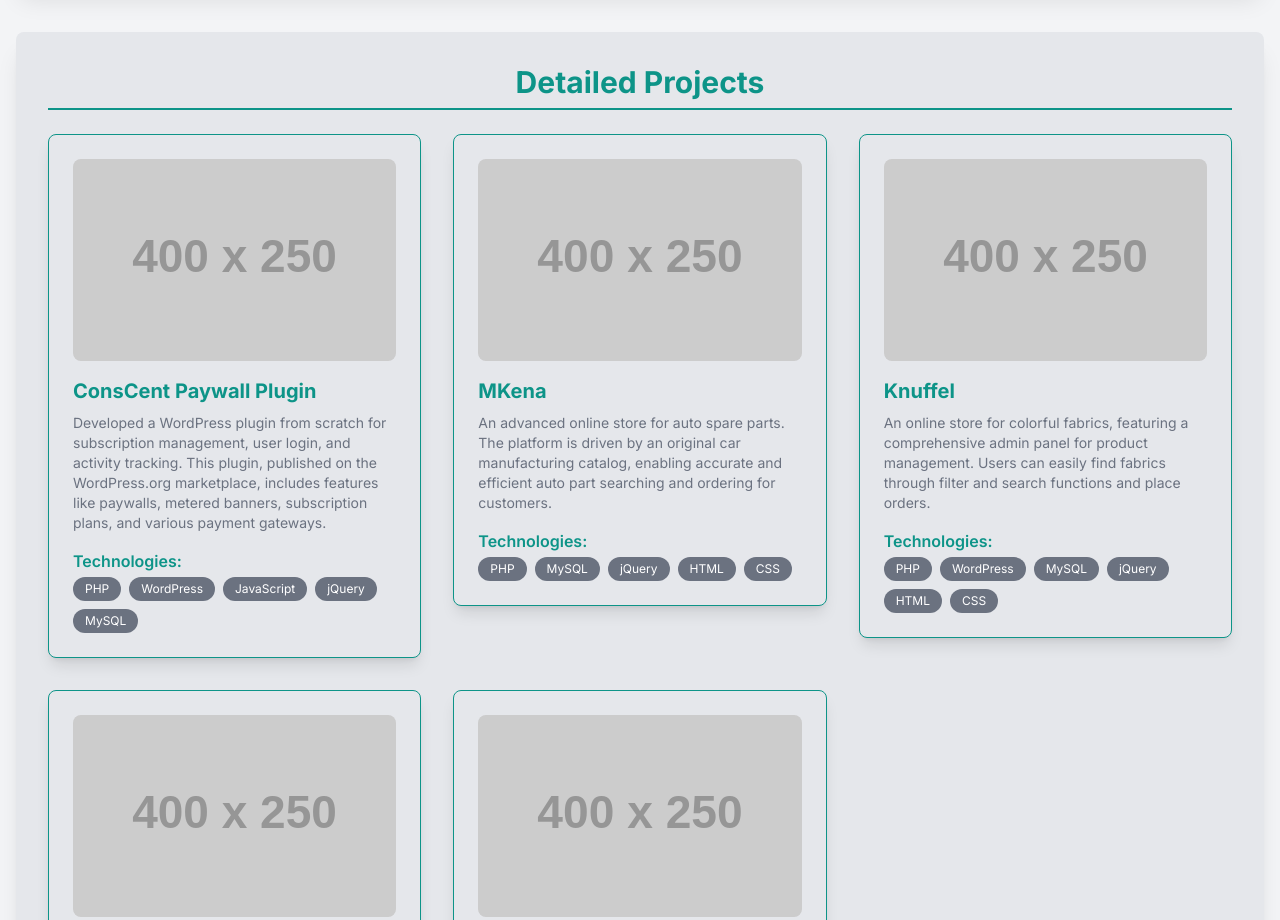
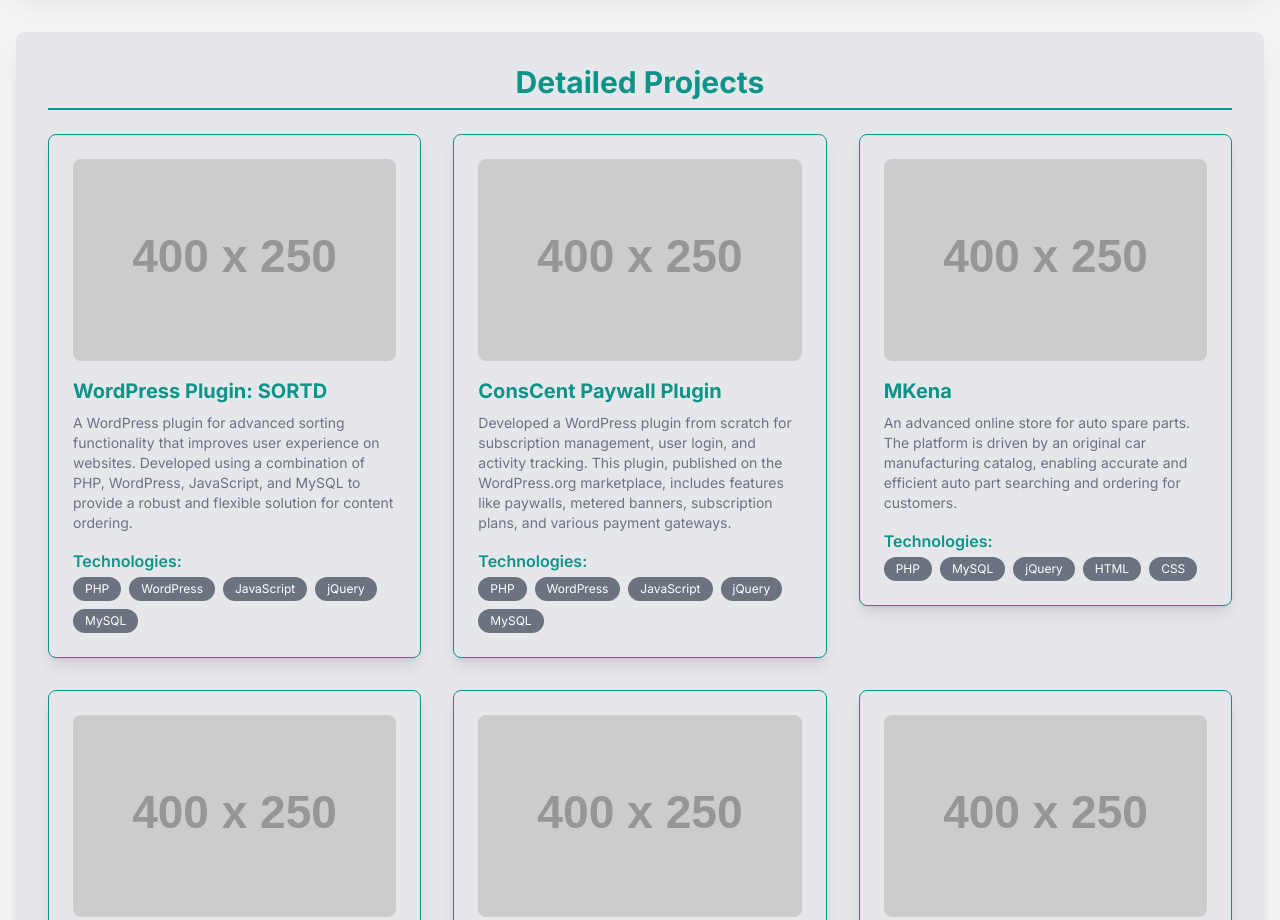
Before and after one commit to wordpress-saddam/portfolio, a plain HTML site: page index.html in a window 1280 px wide. Shown: the part 1880-2800 px from the top of the page. Drawn offline with nearby package versions, Linux system fonts and the light colour scheme; placeholder pictures from the web are drawn by us.

Commit message:
Update index.html

```diff
--- a/index.html
+++ b/index.html
@@ -153,6 +153,8 @@
             <div class="mt-8 flex justify-center space-x-4">
                 <a href="mailto:wordpress.saddam@gmail.com" class="bg-custom-primary text-white py-3 px-6 rounded-full font-bold shadow-lg hover:bg-custom-primary transition-colors">Email Me</a>
                 <a href="https://linkedin.com/in/saddam802216" target="_blank" class="bg-custom-secondary text-white py-3 px-6 rounded-full font-bold shadow-lg hover:bg-custom-primary transition-colors">LinkedIn</a>
+                <!-- Updated button to download the resume file -->
+                <a href="uploaded:saddam-resume.pdf" download class="bg-custom-primary text-white py-3 px-6 rounded-full font-bold shadow-lg hover:bg-custom-secondary transition-colors">Download Resume</a>
             </div>
         </section>
 
@@ -197,7 +199,28 @@
             <h3 class="text-3xl font-bold text-custom-primary mb-6 border-b-2 border-custom-primary pb-2 text-center">Detailed Projects</h3>
             <div class="grid grid-cols-1 md:grid-cols-2 lg:grid-cols-3 gap-8">
 
-                <!-- Project Card 1: ConsCent Paywall -->
+                <!-- Project Card 1: SORTD Plugin -->
+                <a href="https://wordpress.org/plugins/sortd/" target="_blank" class="block group cursor-pointer transform transition-transform hover:scale-105 hover:shadow-2xl">
+                    <div class="bg-custom-card p-6 rounded-lg shadow-lg border border-custom-primary">
+                        <img src="https://placehold.co/400x250/374151/D1D5DB?text=SORTD+Plugin" alt="SORTD Plugin" class="rounded-lg mb-4 w-full h-auto">
+                        <h4 class="text-xl font-bold text-custom-primary">WordPress Plugin: SORTD</h4>
+                        <p class="text-custom-secondary mt-2 text-sm">
+                            A WordPress plugin for advanced sorting functionality that improves user experience on websites. Developed using a combination of PHP, WordPress, JavaScript, and MySQL to provide a robust and flexible solution for content ordering.
+                        </p>
+                        <div class="mt-4">
+                            <p class="font-semibold text-custom-primary">Technologies:</p>
+                            <ul class="flex flex-wrap gap-2 mt-1">
+                                <li class="bg-custom-secondary text-white px-3 py-1 rounded-full text-xs">PHP</li>
+                                <li class="bg-custom-secondary text-white px-3 py-1 rounded-full text-xs">WordPress</li>
+                                <li class="bg-custom-secondary text-white px-3 py-1 rounded-full text-xs">JavaScript</li>
+                                <li class="bg-custom-secondary text-white px-3 py-1 rounded-full text-xs">jQuery</li>
+                                <li class="bg-custom-secondary text-white px-3 py-1 rounded-full text-xs">MySQL</li>
+                            </ul>
+                        </div>
+                    </div>
+                </a>
+
+                <!-- Project Card 2: ConsCent Paywall -->
                 <a href="https://wordpress.org/plugins/conscent-paywall/" target="_blank" class="block group cursor-pointer transform transition-transform hover:scale-105 hover:shadow-2xl">
                     <div class="bg-custom-card p-6 rounded-lg shadow-lg border border-custom-primary">
                         <img src="https://placehold.co/400x250/374151/D1D5DB?text=ConsCent+Paywall" alt="ConsCent Paywall Plugin" class="rounded-lg mb-4 w-full h-auto">
@@ -218,7 +241,7 @@
                     </div>
                 </a>
 
-                <!-- Project Card 2: MKena -->
+                <!-- Project Card 3: MKena -->
                 <a href="#" target="_blank" class="block group cursor-pointer transform transition-transform hover:scale-105 hover:shadow-2xl">
                     <div class="bg-custom-card p-6 rounded-lg shadow-lg border border-custom-primary">
                         <img src="https://placehold.co/400x250/374151/D1D5DB?text=MKena" alt="MKena E-commerce" class="rounded-lg mb-4 w-full h-auto">
@@ -239,7 +262,7 @@
                     </div>
                 </a>
 
-                <!-- Project Card 3: Knuffel -->
+                <!-- Project Card 4: Knuffel -->
                 <a href="#" target="_blank" class="block group cursor-pointer transform transition-transform hover:scale-105 hover:shadow-2xl">
                     <div class="bg-custom-card p-6 rounded-lg shadow-lg border border-custom-primary">
                         <img src="https://placehold.co/400x250/374151/D1D5DB?text=Knuffel" alt="Knuffel E-commerce" class="rounded-lg mb-4 w-full h-auto">
@@ -261,7 +284,7 @@
                     </div>
                 </a>
 
-                <!-- Project Card 4: Bright-Jobs -->
+                <!-- Project Card 5: Bright-Jobs -->
                 <a href="#" target="_blank" class="block group cursor-pointer transform transition-transform hover:scale-105 hover:shadow-2xl">
                     <div class="bg-custom-card p-6 rounded-lg shadow-lg border border-custom-primary">
                         <img src="https://placehold.co/400x250/374151/D1D5DB?text=Bright-Jobs" alt="Bright-Jobs Platform" class="rounded-lg mb-4 w-full h-auto">
@@ -282,7 +305,7 @@
                     </div>
                 </a>
 
-                <!-- Project Card 5: primas-software -->
+                <!-- Project Card 6: primas-software -->
                 <a href="#" target="_blank" class="block group cursor-pointer transform transition-transform hover:scale-105 hover:shadow-2xl">
                     <div class="bg-custom-card p-6 rounded-lg shadow-lg border border-custom-primary">
                         <img src="https://placehold.co/400x250/374151/D1D5DB?text=Primas+Software" alt="Primas Software" class="rounded-lg mb-4 w-full h-auto">
@@ -302,6 +325,7 @@
                         </div>
                     </div>
                 </a>
+
             </div>
         </section>
 
@@ -352,10 +376,10 @@
 
     <!-- Footer Section -->
     <footer class="bg-custom-header text-center p-4 mt-12 text-custom-secondary">
-        <p>&copy; 2025 Saddam Hussain. All Rights Reserved.</p>
+        <p>&copy; 2024 Saddam Hussain. All Rights Reserved.</p>
     </footer>
 
-    <!-- JavaScript for mobile menu and carousel functionality -->
+    <!-- JavaScript for mobile menu and carousel -->
     <script>
         document.getElementById('menu-button').addEventListener('click', function() {
             const mobileMenu = document.getElementById('mobile-menu');
```
